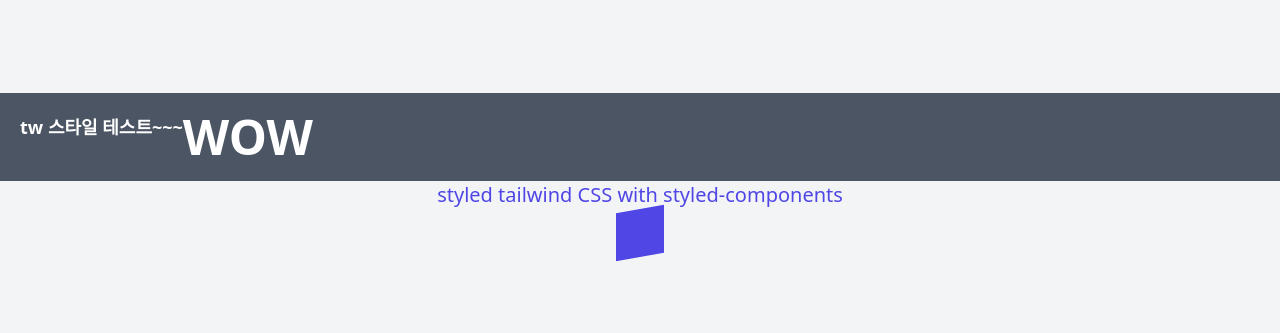
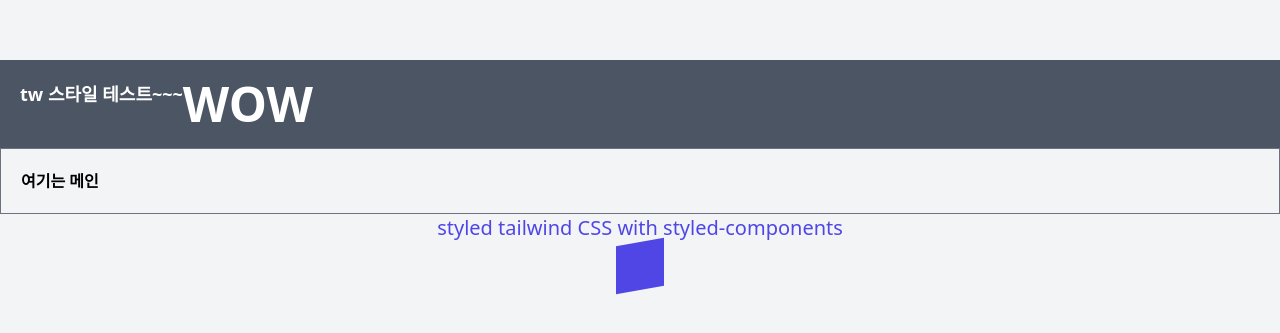
Before and after one commit to JIHYE-P/tailwindcss-react-setting, a React (Create React App) app: page / in a window 1280 px wide. Shown: the part 225-558 px from the top of the page. Built offline with nearby package versions, Linux system fonts and the light colour scheme.

Commit message:
소스 추가

```diff
--- a/src/App.js
+++ b/src/App.js
@@ -1,6 +1,7 @@
 import styled from 'styled-components';
 import tw from './utils/tailwind-styled-components';
 import twStyled from './utils/tw-styled';
+import {Main} from './utils/styled-component';
 
 const BlogWrapper = styled.article.attrs({
   className: 'grid grid-cols-3 gap-4'
@@ -24,6 +25,12 @@ const PostInnter = twStyled(Post)`
   text-white font-bold
 `;
 
+const StyledMain = twStyled(Main)`
+  flex w-full
+  p-5
+  hover:bg-red-700
+`;
+
 function App() {
   return <>
     <main className="flex flex-col h-screen justify-center items-center bg-gray-100">
@@ -31,6 +38,9 @@ function App() {
       <PostInnter>tw 스타일 테스트~~~
         <h1 className="text-5xl">WOW</h1>
       </PostInnter>
+      <StyledMain>
+        여기는 메인
+      </StyledMain>
       <h1 className="text-xl text-indigo-600">styled tailwind CSS with styled-components</h1>
       <div className="w-12 h-12 bg-indigo-600 skew-10deg"></div>
     </main>
--- /dev/null
+++ b/src/utils/styled-component.js
@@ -0,0 +1,34 @@
+import React from 'react';
+import domElements from "./domElements";
+
+const parseTailwindCSS = (className, inheritedClassNames) => {
+  const newClassNames = className
+  .toString()
+  .trim()
+  .replace(/\s{2,}/g, " ")
+  .split(" ");
+
+  const inherited = inheritedClassNames ? inheritedClassNames.toString().split(" ") : [];
+  const classesName = [...inherited]
+  .concat(newClassNames)
+  .reduce((acc, val) => `${acc} ${val}`, "")
+  .trim()
+  .replace(/\s{2,}/g, " ")
+
+  return classesName;
+}
+
+const functionJSXElement = (Element) => (template) => React.forwardRef(({children, ...props}, ref) => {
+  return <Element {...props} ref={ref} className={parseTailwindCSS(template, props.className)}>
+    {children}
+  </Element>
+})
+
+const domElementFactory = domElements.reduce((acc, domElement) => {
+  return {...acc, [domElement]: functionJSXElement(domElement)}
+}, {});
+
+export const Main = domElementFactory.main`
+  font-bold
+  border border-gray-500 border-3
+`;
```
Also changed, not shown: 1 other file (tests, documents, lock files or other folders).
